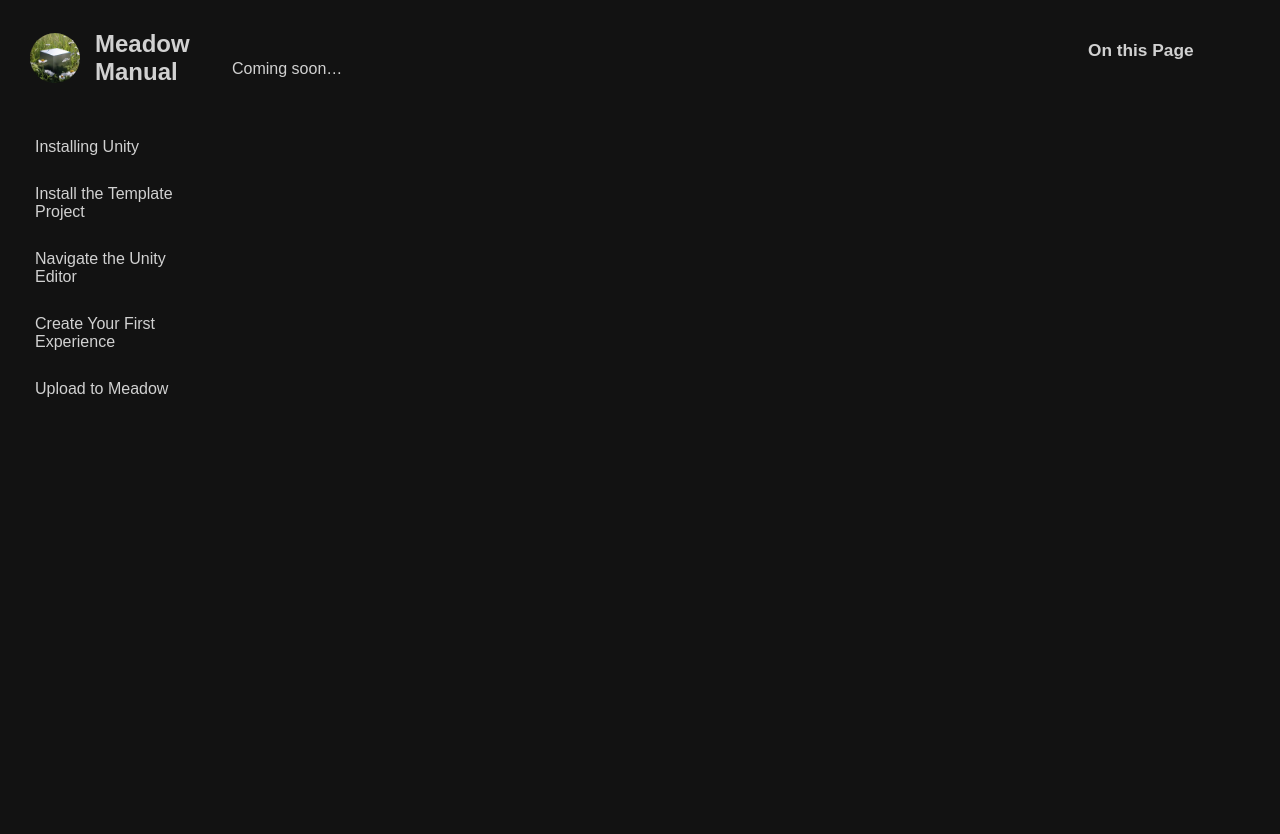
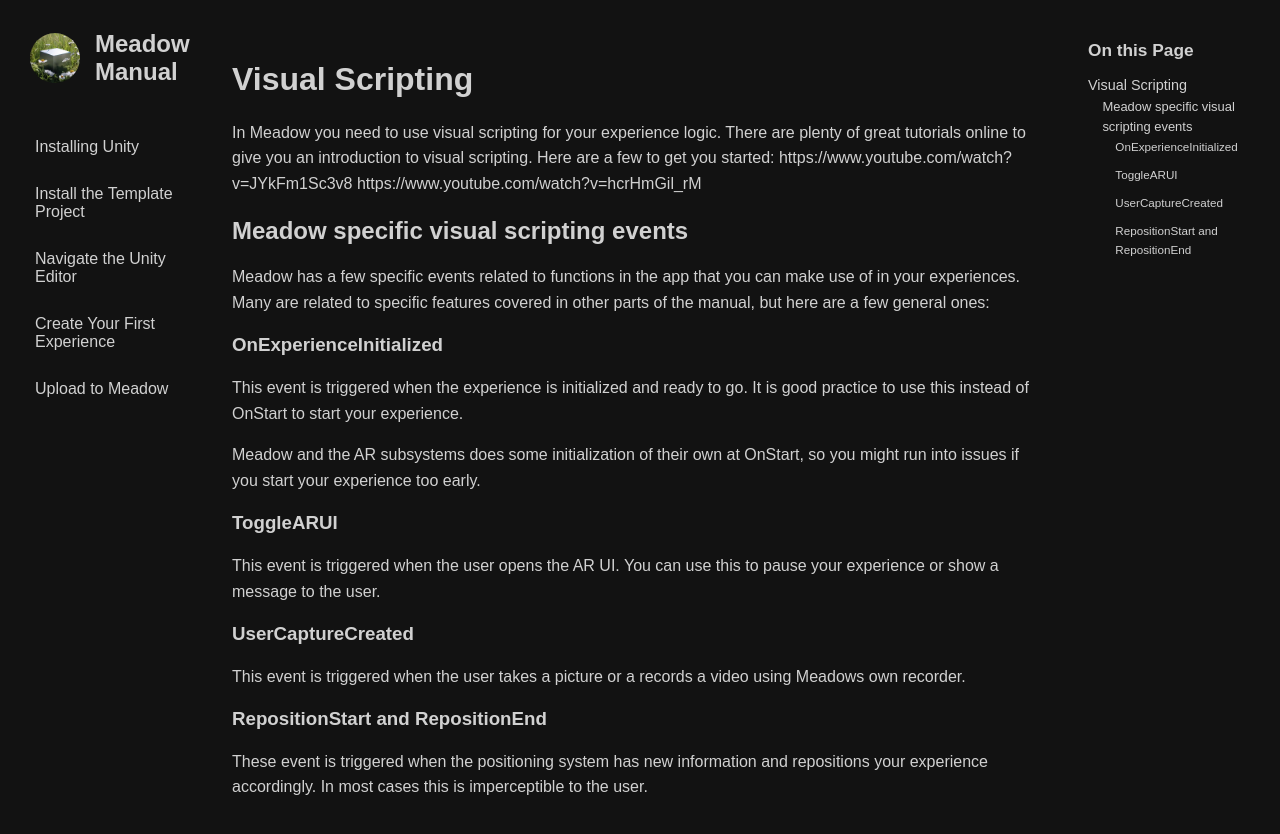
Before and after one commit to untoldgarden/meadow-manual, a Jekyll site: the page built from visual-scripting.md, in a window 1280 px wide and 900 px high. Shown: the top 834 px of the window. Built offline with Jekyll 4.4.1, drawn with Linux system fonts in a browser that asks for light colours; the table of contents is made by our own code.

Commit message:
added visual scripting + map marker

```diff
--- a/visual-scripting.md
+++ b/visual-scripting.md
@@ -4,4 +4,30 @@
 toc: true
 ---
 
-Coming soon...
+# Visual Scripting {#visual-scripting}
+
+In Meadow you need to use visual scripting for your experience logic. There are plenty of great tutorials online to give you an introduction to visual scripting. Here are a few to get you started:
+[https://www.youtube.com/watch?v=JYkFm1Sc3v8](https://www.youtube.com/watch?v=JYkFm1Sc3v8)
+[https://www.youtube.com/watch?v=hcrHmGil_rM](https://www.youtube.com/watch?v=hcrHmGil_rM)
+
+## Meadow specific visual scripting events
+
+Meadow has a few specific events related to functions in the app that you can make use of in your experiences. Many are related to specific features covered in other parts of the manual, but here are a few general ones:
+
+### OnExperienceInitialized
+
+This event is triggered when the experience is initialized and ready to go. It is good practice to use this instead of OnStart to start your experience.
+
+Meadow and the AR subsystems does some initialization of their own at OnStart, so you might run into issues if you start your experience too early.
+
+### ToggleARUI
+
+This event is triggered when the user opens the AR UI. You can use this to pause your experience or show a message to the user.
+
+### UserCaptureCreated
+
+This event is triggered when the user takes a picture or a records a video using Meadows own recorder.
+
+### RepositionStart and RepositionEnd
+
+These event is triggered when the positioning system has new information and repositions your experience accordingly. In most cases this is imperceptible to the user.
```
Also changed, not shown: installing-unity.md (+1 -1 lines), map-marker.md (added, +5 -0 lines), image-tracking.md (added).
